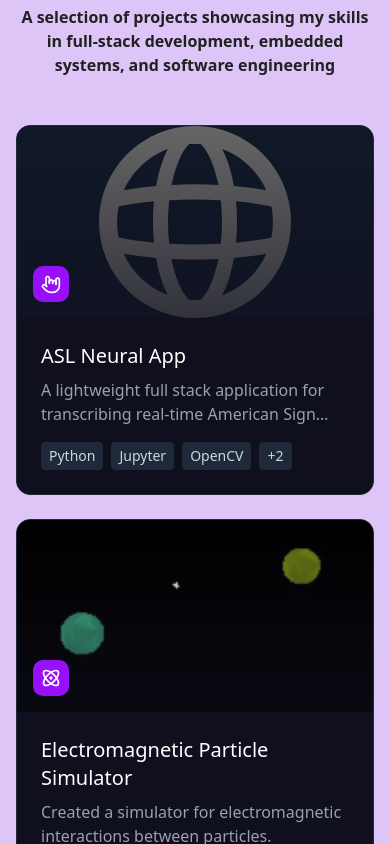
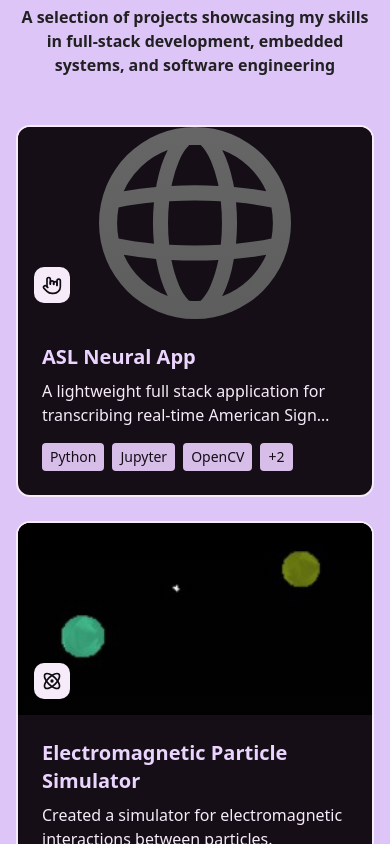
Before and after one commit to TWilliamsA7/portfolio, a Next.js app: page / in a window 390 px wide. Shown: the part 1980-2824 px from the top of the page. Built offline with nearby package versions, Linux system fonts and the light colour scheme.

Commit message:
Theme responsive project-cards

```diff
--- a/src/components/projects/project-card.tsx
+++ b/src/components/projects/project-card.tsx
@@ -12,9 +12,9 @@ export function ProjectCard({ project, onClick }: ProjectCardProps) {
   return (
     <div
       onClick={onClick}
-      className="group bg-[#0f0f1e] rounded-xl overflow-hidden border border-gray-800 hover:border-purple-500/50 transition-all cursor-pointer hover:shadow-xl hover:shadow-purple-500/20 hover:-translate-y-1"
+      className="group bg-primary rounded-xl overflow-hidden border-muted border-2 hover:border-4 hover:border-purple-500/50 transition-all cursor-pointer hover:shadow-xl hover:shadow-purple-500/20 hover:-translate-y-1"
     >
-      <div className="relative h-48 overflow-hidden bg-gray-900">
+      <div className="relative h-48 overflow-hidden bg-primary">
         <Image
           src={project.image ? project.image : "/globe.svg"}
           alt={project.title}
@@ -22,30 +22,30 @@ export function ProjectCard({ project, onClick }: ProjectCardProps) {
           sizes="(max-width: 768px) 100vw, 33vw"
           className="group-hover:scale-110 transition-transform duration-300"
         />
-        <div className="absolute inset-0 bg-gradient-to-t from-[#0f0f1e] to-transparent opacity-60"></div>
+        <div className="absolute inset-0 bg-gradient-to-t from-primary to-transparent opacity-10"></div>
         <div className="absolute bottom-4 left-4">
-          <div className="p-2 bg-purple-600 rounded-lg">
-            <Icon className="w-5 h-5 text-white" />
+          <div className="p-2 bg-accent rounded-lg">
+            <Icon className="w-5 h-5 text-foreground" />
           </div>
         </div>
       </div>
 
       <div className="p-6">
-        <h3 className="text-xl text-white mb-2 group-hover:text-purple-400 transition-colors">
+        <h3 className="text-xl text-card font-semibold mb-2 group-hover:text-purple-400 transition-colors">
           {project.title}
         </h3>
-        <p className="text-gray-400 mb-4 line-clamp-2">{project.description}</p>
+        <p className="text-muted mb-4 line-clamp-2">{project.description}</p>
         <div className="flex flex-wrap gap-2">
           {project.technologies.slice(0, 3).map((tech, index) => (
             <span
               key={index}
-              className="px-2 py-1 bg-gray-800 text-gray-300 rounded text-sm"
+              className="px-2 py-1 bg-border text-primary rounded text-sm"
             >
               {tech}
             </span>
           ))}
           {project.technologies.length > 3 && (
-            <span className="px-2 py-1 bg-gray-800 text-gray-300 rounded text-sm">
+            <span className="px-2 py-1 bg-border text-primary rounded text-sm">
               +{project.technologies.length - 3}
             </span>
           )}
```
